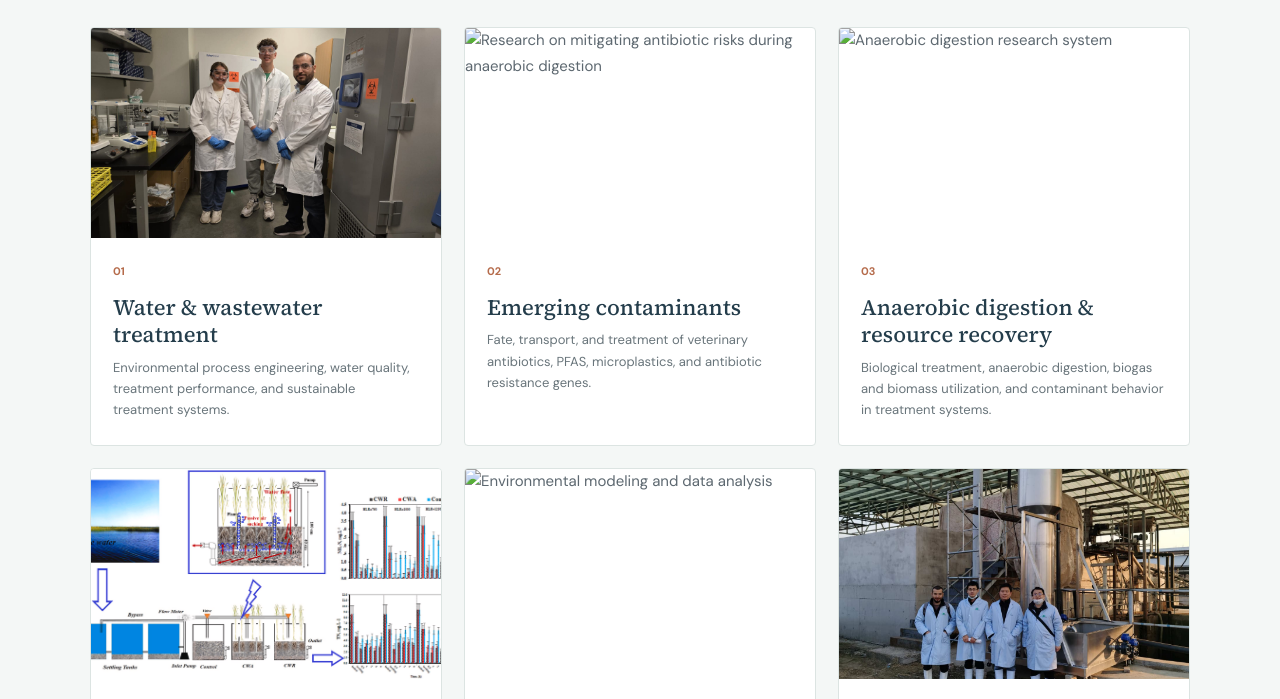
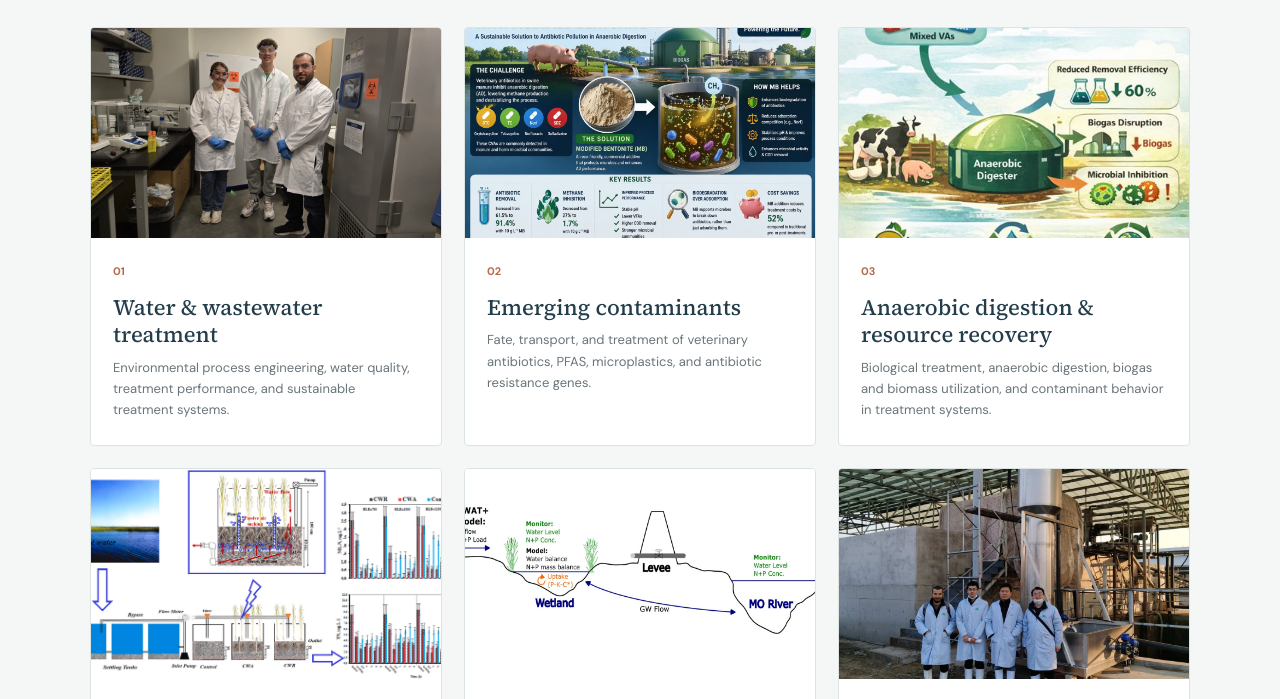
Before and after one commit to MohamedSGaballah/MohamedSGaballah.github.io, a plain HTML site: page research.html in a window 1280 px wide. Shown: the part 361-1060 px from the top of the page. Drawn offline with Linux system fonts and the light colour scheme.

Commit message:
Update research.html

```diff
--- a/research.html
+++ b/research.html
@@ -39,7 +39,7 @@
 </div>
 </article>
 <article class="research-card">
-<img alt="Research on mitigating antibiotic risks during anaerobic digestion" src="assets/images/Mitigating%20antibiotics%20risks%20in%20anaerobic%20digestion.jpg"/>
+<img alt="Research on mitigating antibiotic risks during anaerobic digestion" src="assets/images/modified-bentonite.jpg"/>
 <div class="research-card-content">
 <small>02</small>
 <h3>Emerging contaminants</h3>
@@ -47,7 +47,7 @@
 </div>
 </article>
 <article class="research-card">
-<img alt="Anaerobic digestion research system" src="assets/images/Anaerobic%20digestion%201.jpg"/>
+<img alt="Anaerobic digestion research system" src="assets/images/Anaerobic-digestion.jpg"/>
 <div class="research-card-content">
 <small>03</small>
 <h3>Anaerobic digestion &amp; resource recovery</h3>
@@ -63,7 +63,7 @@
 </div>
 </article>
 <article class="research-card">
-<img alt="Environmental modeling and data analysis" src="assets/images/modelling1.jpg"/>
+<img alt="Environmental modeling and data analysis" src="assets/images/environmental-modeling.jpg"/>
 <div class="research-card-content">
 <small>05</small>
 <h3>Environmental modeling &amp; data science</h3>
```
